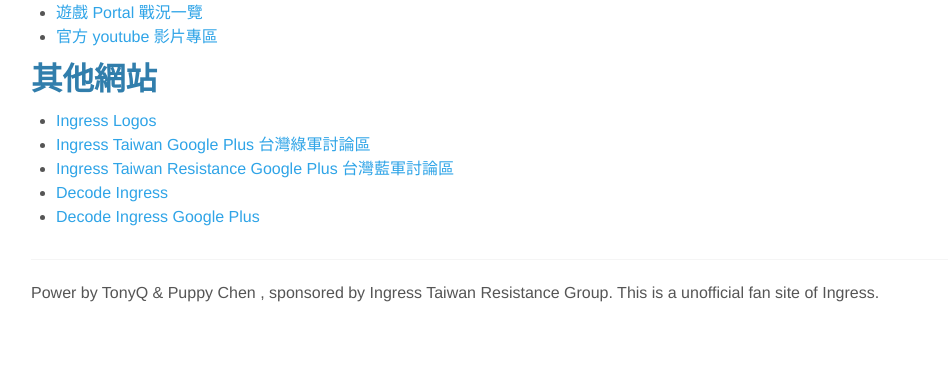
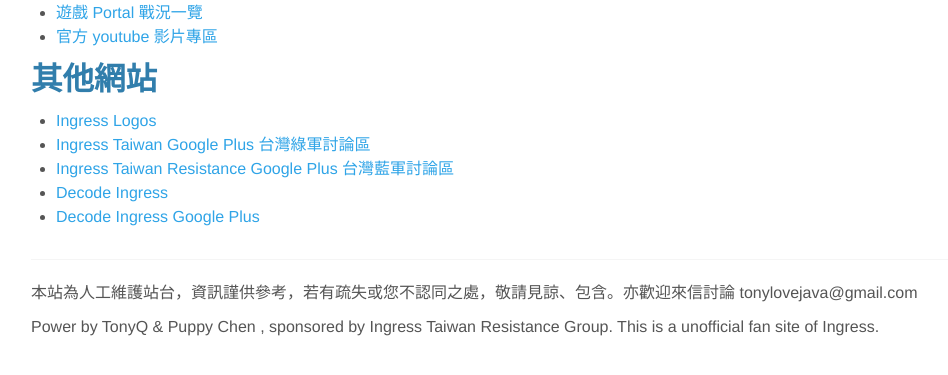
Before and after one commit to tony1223/ingress-tw, a CodeIgniter app: page /index.php/site/links in a window 1280 px wide. Shown: the part 333-708 px from the top of the page, without its empty margins (24-972 px from the left). Run offline with CodeIgniter, Linux system fonts and the light colour scheme; some libraries are stand-ins or nearby versions.

Commit message:
Update _site_footer.php

```diff
--- a/application/views/_site_footer.php
+++ b/application/views/_site_footer.php
@@ -1,6 +1,7 @@
 	<div class="footer">
       <div class="container" style="padding-bottom:20px;">
     	 <hr />
+    	 <p> 本站為人工維護站台，資訊謹供參考，若有疏失或您不認同之處，敬請見諒、包含。亦歡迎來信討論 tonylovejava@gmail.com </>
          <p> Power by TonyQ &amp; Puppy Chen , sponsored by Ingress Taiwan Resistance Group. This is a unofficial fan site of Ingress. </p>
       </div>
     </div>
```
